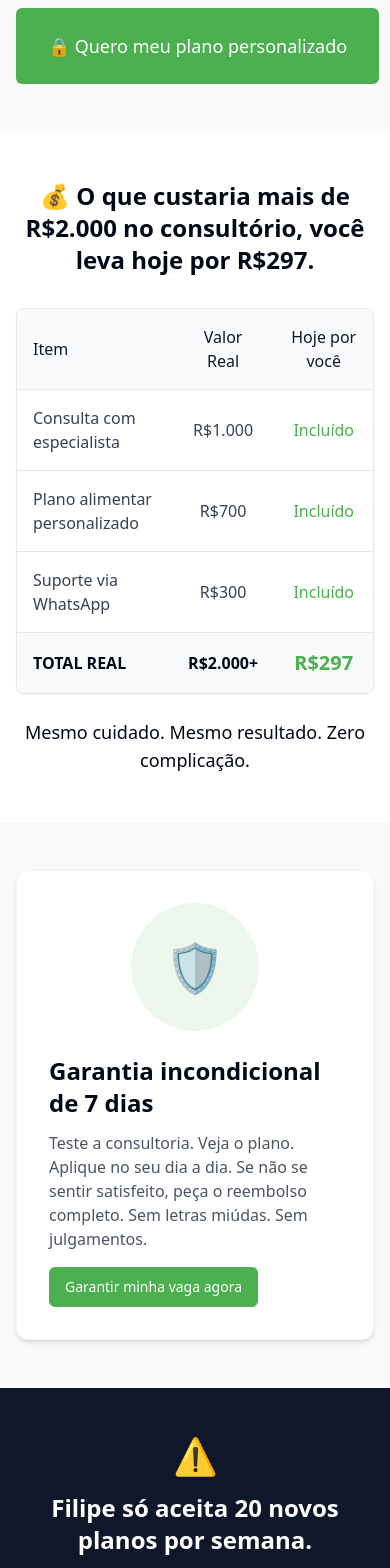
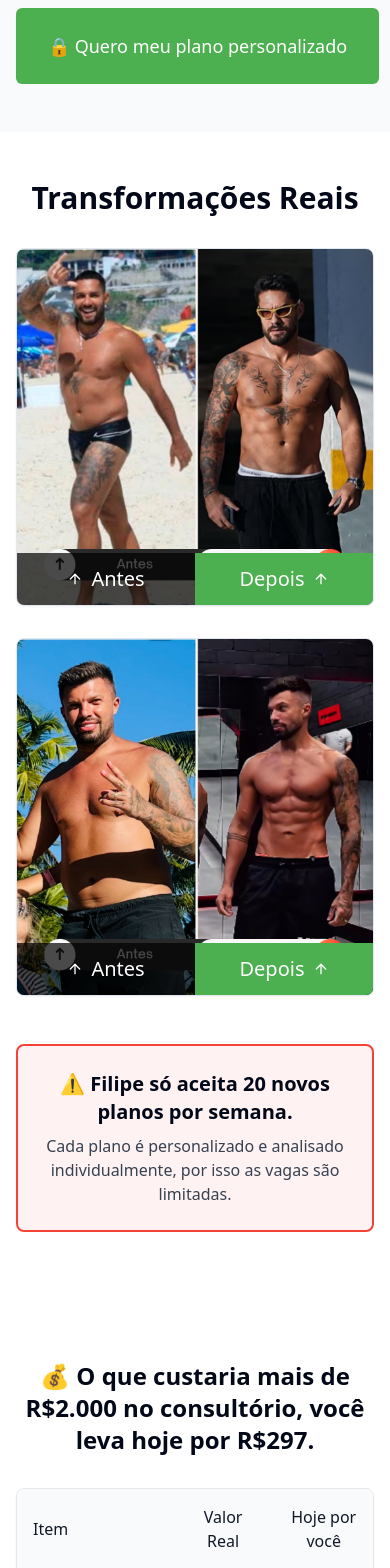
Before and after one commit to thiagomagha/linares-body-boost, a React (Vite) app: page / in a window 390 px wide. Shown: the part 4660-6228 px from the top of the page. Built offline with nearby package versions, Linux system fonts and the light colour scheme.

Commit message:
Add before/after images to UrgencySection
Add before/after images to the UrgencySection component.

```diff
--- /dev/null
+++ b/src/components/BeforeAfterSection.tsx
@@ -0,0 +1,67 @@
+
+import React from 'react';
+import { Card, CardContent } from "@/components/ui/card";
+import { ArrowUp } from "lucide-react";
+
+const BeforeAfterSection = () => {
+  return (
+    <section className="bg-white section-padding">
+      <div className="section-container">
+        <div className="max-w-4xl mx-auto">
+          <h2 className="text-3xl md:text-4xl font-bold text-center mb-8">Transformações Reais</h2>
+
+          <div className="flex flex-col md:flex-row gap-8 mb-12">
+            {/* First transformation card */}
+            <Card className="w-full md:w-1/2 overflow-hidden">
+              <CardContent className="p-0">
+                <div className="relative">
+                  <img
+                    src="/lovable-uploads/9b2ecba3-c23e-4e84-b355-0400609a94ce.png"
+                    alt="Transformação corporal antes e depois"
+                    className="w-full h-auto"
+                  />
+                  <div className="absolute bottom-0 left-0 w-1/2 bg-black bg-opacity-70 text-white p-3 flex items-center justify-center">
+                    <ArrowUp className="mr-2 h-4 w-4" />
+                    <span className="text-xl font-medium">Antes</span>
+                  </div>
+                  <div className="absolute bottom-0 right-0 w-1/2 bg-fitness-green text-white p-3 flex items-center justify-center">
+                    <span className="text-xl font-medium">Depois</span>
+                    <ArrowUp className="ml-2 h-4 w-4" />
+                  </div>
+                </div>
+              </CardContent>
+            </Card>
+
+            {/* Second transformation card */}
+            <Card className="w-full md:w-1/2 overflow-hidden">
+              <CardContent className="p-0">
+                <div className="relative">
+                  <img
+                    src="/lovable-uploads/edf33400-c726-4e71-b112-817246db9f30.png"
+                    alt="Transformação corporal antes e depois"
+                    className="w-full h-auto"
+                  />
+                  <div className="absolute bottom-0 left-0 w-1/2 bg-black bg-opacity-70 text-white p-3 flex items-center justify-center">
+                    <ArrowUp className="mr-2 h-4 w-4" />
+                    <span className="text-xl font-medium">Antes</span>
+                  </div>
+                  <div className="absolute bottom-0 right-0 w-1/2 bg-fitness-green text-white p-3 flex items-center justify-center">
+                    <span className="text-xl font-medium">Depois</span>
+                    <ArrowUp className="ml-2 h-4 w-4" />
+                  </div>
+                </div>
+              </CardContent>
+            </Card>
+          </div>
+
+          <div className="text-center p-6 border-2 border-fitness-red rounded-lg bg-red-50 mb-8">
+            <p className="text-xl font-bold mb-2">⚠️ Filipe só aceita 20 novos planos por semana.</p>
+            <p className="text-gray-700">Cada plano é personalizado e analisado individualmente, por isso as vagas são limitadas.</p>
+          </div>
+        </div>
+      </div>
+    </section>
+  );
+};
+
+export default BeforeAfterSection;
--- a/src/components/UrgencySection.tsx
+++ b/src/components/UrgencySection.tsx
@@ -1,5 +1,7 @@
+
 import React from 'react';
 import { Button } from "@/components/ui/button";
+
 const UrgencySection = () => {
   const scrollToCheckout = () => {
     const checkoutSection = document.getElementById('checkout');
@@ -9,7 +11,9 @@ const UrgencySection = () => {
       });
     }
   };
-  return <section className="bg-slate-900 text-white section-padding">
+
+  return (
+    <section className="bg-slate-900 text-white section-padding">
       <div className="section-container">
         <div className="max-w-3xl mx-auto text-center">
           <div className="mb-4 text-amber-400 text-4xl">⚠️</div>
@@ -21,13 +25,22 @@ const UrgencySection = () => {
             <br />Se o botão abaixo ainda estiver ativo, ainda temos vagas abertas.
           </p>
 
-          <Button onClick={scrollToCheckout} size="lg" className="bg-fitness-green hover:bg-fitness-darkgreen text-white text-lg px-8 py-6 h-auto animate-pulse-custom">👉 Sim, garantir uma vaga</Button>
+          <div className="mb-6 bg-slate-800 p-4 rounded-lg inline-block">
+            <div className="text-amber-400 font-medium">Vagas restantes esta semana:</div>
+            <div className="text-3xl font-bold text-white">3</div>
+          </div>
+
+          <div className="mb-8">
+            <Button onClick={scrollToCheckout} size="lg" className="bg-fitness-green hover:bg-fitness-darkgreen text-white text-lg px-8 py-6 h-auto animate-pulse-custom">👉 Sim, garantir uma vaga</Button>
+          </div>
 
           <p className="mt-4 text-sm text-gray-400">
             Vagas limitadas - Análise feita pessoalmente por Filipe Linares
           </p>
         </div>
       </div>
-    </section>;
+    </section>
+  );
 };
+
 export default UrgencySection;
--- a/src/pages/Index.tsx
+++ b/src/pages/Index.tsx
@@ -4,6 +4,7 @@ import HeroSection from '@/components/HeroSection';
 import CelebritiesSection from '@/components/CelebritiesSection';
 import ProblemSection from '@/components/ProblemSection';
 import ProcessSection from '@/components/ProcessSection';
+import BeforeAfterSection from '@/components/BeforeAfterSection';
 import ValueSection from '@/components/ValueSection';
 import GuaranteeSection from '@/components/GuaranteeSection';
 import UrgencySection from '@/components/UrgencySection';
@@ -30,6 +31,9 @@ const Index = () => {
       {/* Process Section */}
       <ProcessSection />
 
+      {/* Before/After Section */}
+      <BeforeAfterSection />
+
       {/* Value Section */}
       <ValueSection />
 
```
Also changed, not shown: public/lovable-uploads/9b2ecba3-c23e-4e84-b355-0400609a94ce.png (added), public/lovable-uploads/edf33400-c726-4e71-b112-817246db9f30.png (added).
